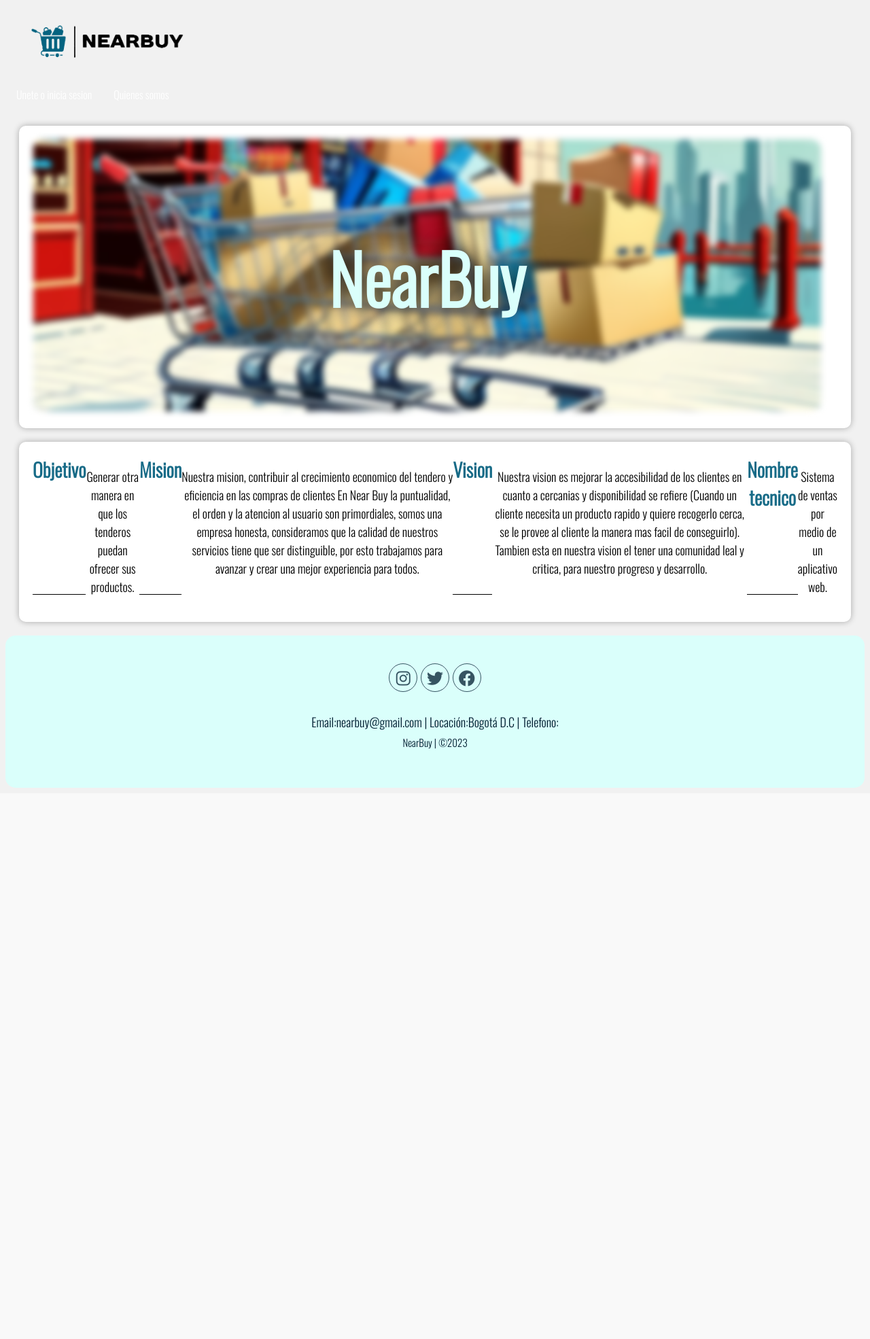
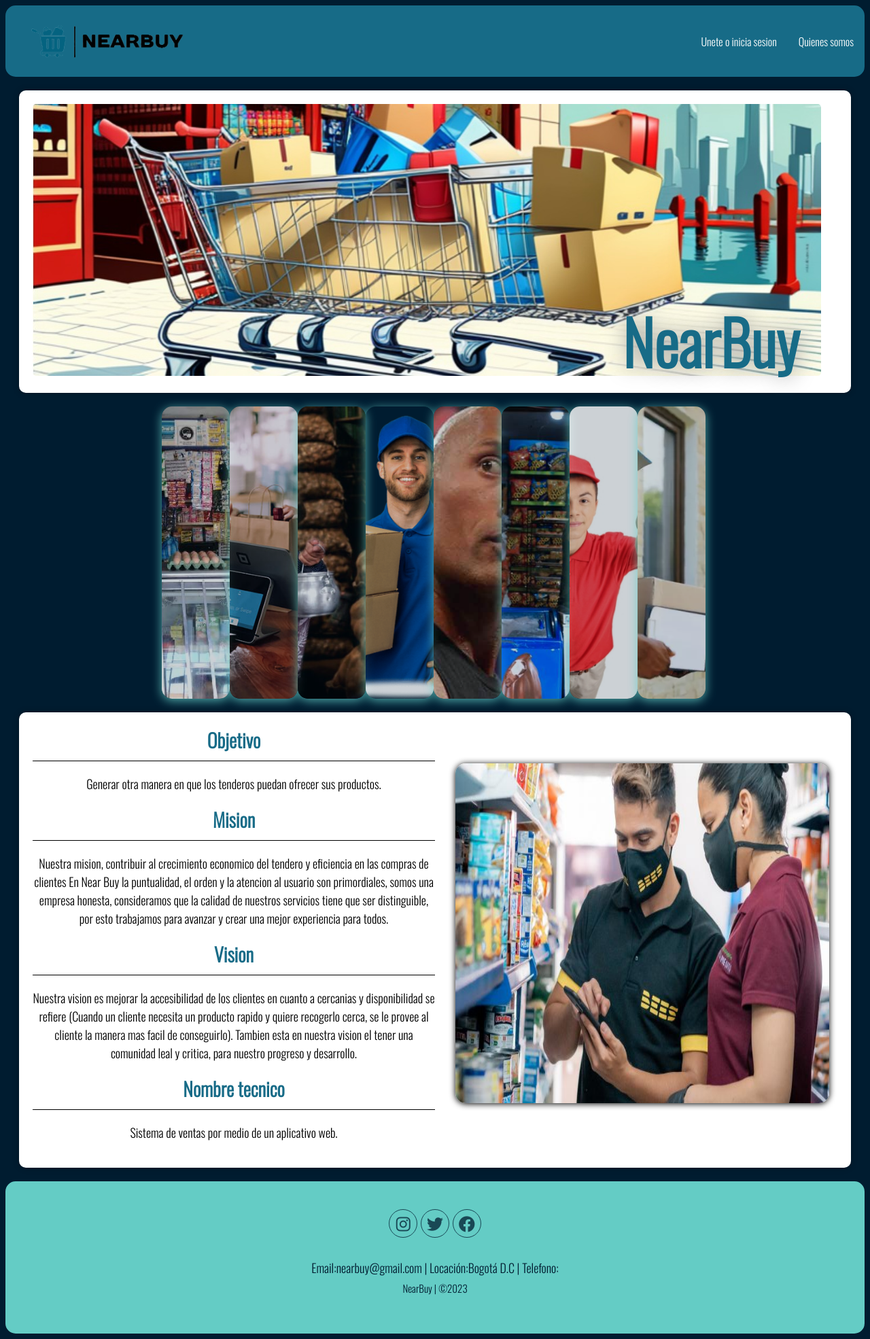
Before and after one commit to Destrowashere/NEABUY, a PHP site: page / in a window 1280 px wide. Shown: the whole page at 68% size. Before the commit the page ends 1159 px from the top, so only its background shows below. Run offline with PHP 8.4, Linux system fonts and the light colour scheme.

Commit message:
Arreglo del arreglo
aaaaaa

```diff
--- a/estilo.css
+++ b/estilo.css
@@ -1,10 +1,5 @@
-
 header {
-<<<<<<< Updated upstream
-  background: #001c30;
-=======
-  background: #64CCC5;
->>>>>>> Stashed changes
+  background: #176B87;
   display: flex;
   justify-content: space-between;
   align-items: center;
@@ -19,7 +14,7 @@ header {
 body {
   font-family: 'Oswald', sans-serif;
   text-align: left;
-  background-color: #f1f1f1;
+  background-color: #001C30;
 }
 
 nav ul {
@@ -57,7 +52,7 @@ article {
 
 .footer {
   padding: 40px 0;
-  background-color: #DAFFFB;
+  background-color: #64CCC5;
   border-radius: 15px;
 }
 
@@ -83,7 +78,7 @@ article {
 
 .footer .social a:hover {
   opacity:20;
-  color: #001c30;
+  color: #ffffff;
 }
 
 .footer .Copyright {
@@ -91,6 +86,7 @@ article {
   text-align: center;
   font-size: 15px;
   color: #001c30;
+  cursor: default;
 }
 
 .footer .contacto {
@@ -100,7 +96,7 @@ article {
   font-size: 18px;
   color: #001c30;
   padding: 0.15px;
-
+cursor: default;
 }
 
 h1 {
@@ -137,14 +133,13 @@ p {
   border-radius: 6px;
   overflow: hidden;
   background: #fff;
-  box-shadow: 0px 1px 10px rgba(0, 0, 0, 0.2);
+  box-shadow: 0px 1px 15px rgba(255, 255, 255, 0.688);
   cursor: default;
   transition: all 400ms ease;
-
 }
 
 .card:hover {
-  box-shadow: 5px 5px 20px rgba(0, 0, 0, 0.4);
+  box-shadow: 5px 5px 20px rgb(255, 255, 255);
   transform: translateY(-3%);
 
 }
@@ -167,15 +162,18 @@ p {
 
 .centrado {
   position: absolute;
-  top: 50%;
-  left: 50%;
+  top: 86%;
+  left: 86%;
   transform: translate(-50%, -50%);
-  color: #DAFFFB;
-  text-shadow: 1px 1px 30px black;
+  color:#176b87;
+  text-shadow: 1px 1px 30px rgb(158, 158, 158);
+  cursor: default;
+  margin: 0;
 }
 
+
 .imagen {
-  font-size: 100px;
+  font-size: 90px;
   border-bottom: transparent;
 }
 
@@ -183,8 +181,7 @@ p {
   position: relative;
   width: 1160px;
   height: 400px;
-  border-radius: 15px;
-  filter: blur(5px);
+  border-radius: 5px;
 }
 
 .card img {
@@ -371,11 +368,34 @@ form .usuario {
 .imagendere{
   background-size: cover;
   background-position: center;
-  width: 500px;
+  width: 550px;
   height: 500px;
-  margin-left: 50px;
-  margin-top: 50px;
+  margin-left: 30px;
+  margin-top: 55px;
   border-radius: 15px;
   box-shadow: 0px 1px 10px rgb(0, 0, 0);
     cursor: default;
 }
+
+.gal{
+  margin-left: 230px;
+  display: flex ;
+  width: 600px;
+  height: 430px;
+}
+.gal img {
+  width: 100px;
+  flex-grow: 1;
+  object-fit: cover;
+  opacity: .8;
+  transition: .5s ease;
+  border-radius: 15px;
+ box-shadow: 0px 3px 15px #64CCC5;
+}
+.gal img:hover{
+  cursor: crosshair;
+  width: 300px;
+  opacity: 1;
+  filter: contrast(110%);
+  box-shadow:  1px 6px 20px #DAFFFB;
+}
--- a/index.html
+++ b/index.html
@@ -13,6 +13,13 @@
       rel="stylesheet">
     <link rel="stylesheet"
       href="https://cdnjs.cloudflare.com/ajax/libs/font-awesome/6.4.0/css/all.min.css">
+
+      <link
+  rel="stylesheet"
+  href="https://cdn.jsdelivr.net/npm/swiper@10/swiper-bundle.min.css"
+/>
+
+
     <title>Bienvenido a Near buy</title>
   </head>
   <body>
@@ -36,8 +43,19 @@
         <div class="centrado"><h4 class="imagen">NearBuy</h4></div>
       </div>
     </article>
+    <section class="gal">
+<img src="imgcar/img1.jpg" alt="imagen">
+<img src="imgcar/img2.jpg" alt="imagen">
+<img src="imgcar/img3.jpg" alt="imagen">
+<img src="imgcar/img4.png" alt="imagen">
+<img src="imgcar/img8.jpg" alt="imagen">
+<img src="imgcar/img6.jpg" alt="imagen">
+<img src="imgcar/img7.jpg" alt="imagen">
+<img src="imgcar/img5.png" alt="imagen">
+    </section>
     <article>
       <div class="QSS">
+               <div class="izq">
         <h3>Objetivo</h3>
         <p>Generar otra manera en que los tenderos puedan ofrecer sus
           productos.</p>
@@ -59,11 +77,14 @@
         </p>
         <h3>Nombre tecnico</h3>
         <p>Sistema de ventas por medio de un aplicativo web.</p>
-      </div>
+
+
+    </div>
+       <img  class="imagendere"  src="derxd.jpeg" >
     </article>
     <section class="footer">
       <div class="social">
-        <a href="https://fakegodsbrand.com/"><i class="fab fa-instagram"></i></a>
+        <a href="https://fakegodsbrand.com/" target="_blank"><i class="fab fa-instagram"></i></a>
         <a href="#"><i class="fab fa-twitter"></i></a>
         <a href="#"><i class="fab fa-facebook"></i></a>
       </div>
@@ -72,7 +93,10 @@
       <p class="Copyright"> NearBuy | &copy;2023</p>
 
     </section>
+
+
   </body>
 
 
+
 </html>
```
Also changed, not shown: Clienteini.html (+0 -16 lines), Repini.html (+0 -10 lines), Tenini.html (+0 -10 lines), derxd.jpeg (added), imgcar/img1.jpg (added), imgcar/img2.jpg (added), imgcar/img3.jpg (added), imgcar/img4.png (added), imgcar/img5.png (added), imgcar/img6.jpg (added), imgcar/img7.jpg (added), imgcar/img8.jpg (added).
